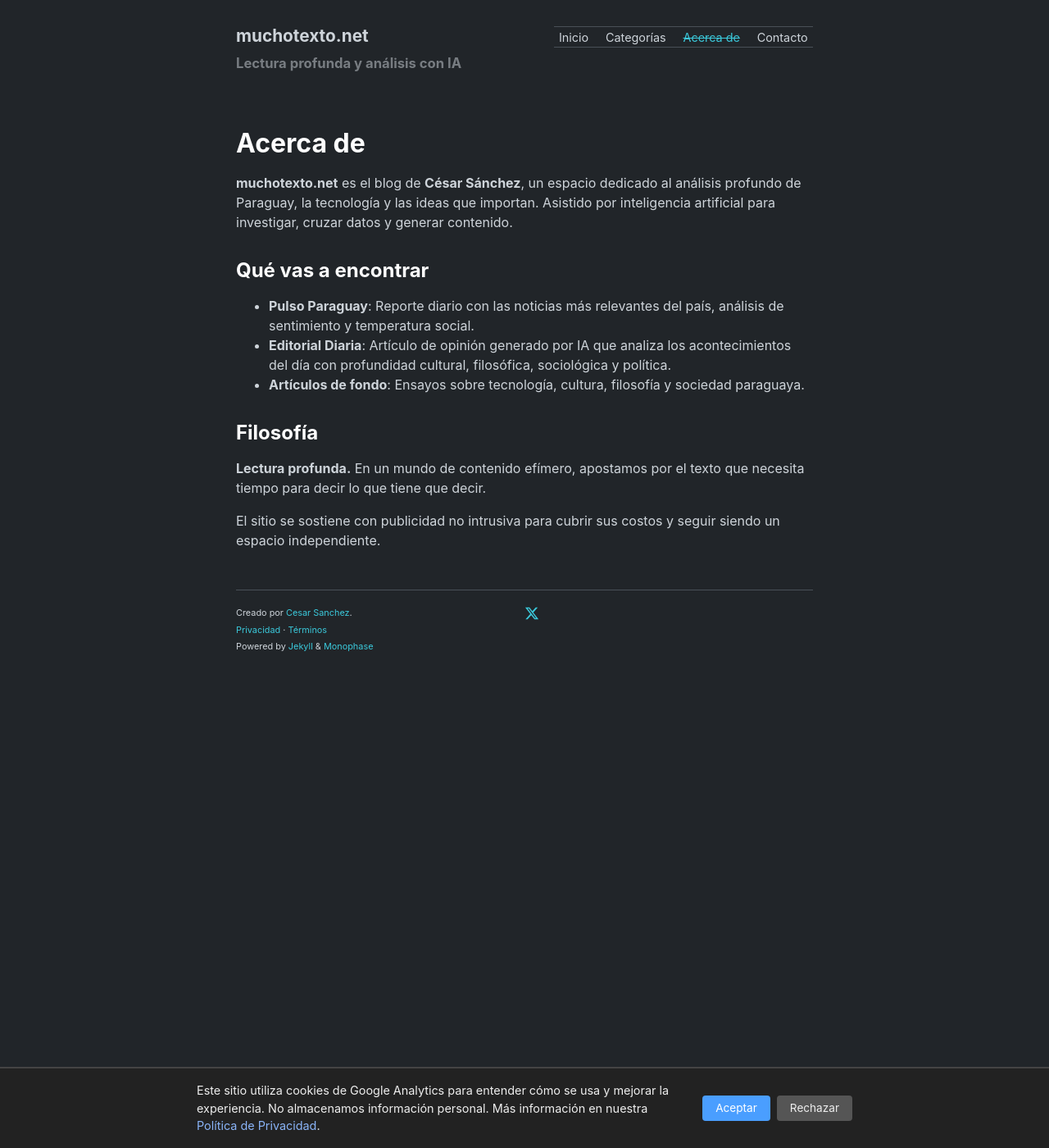
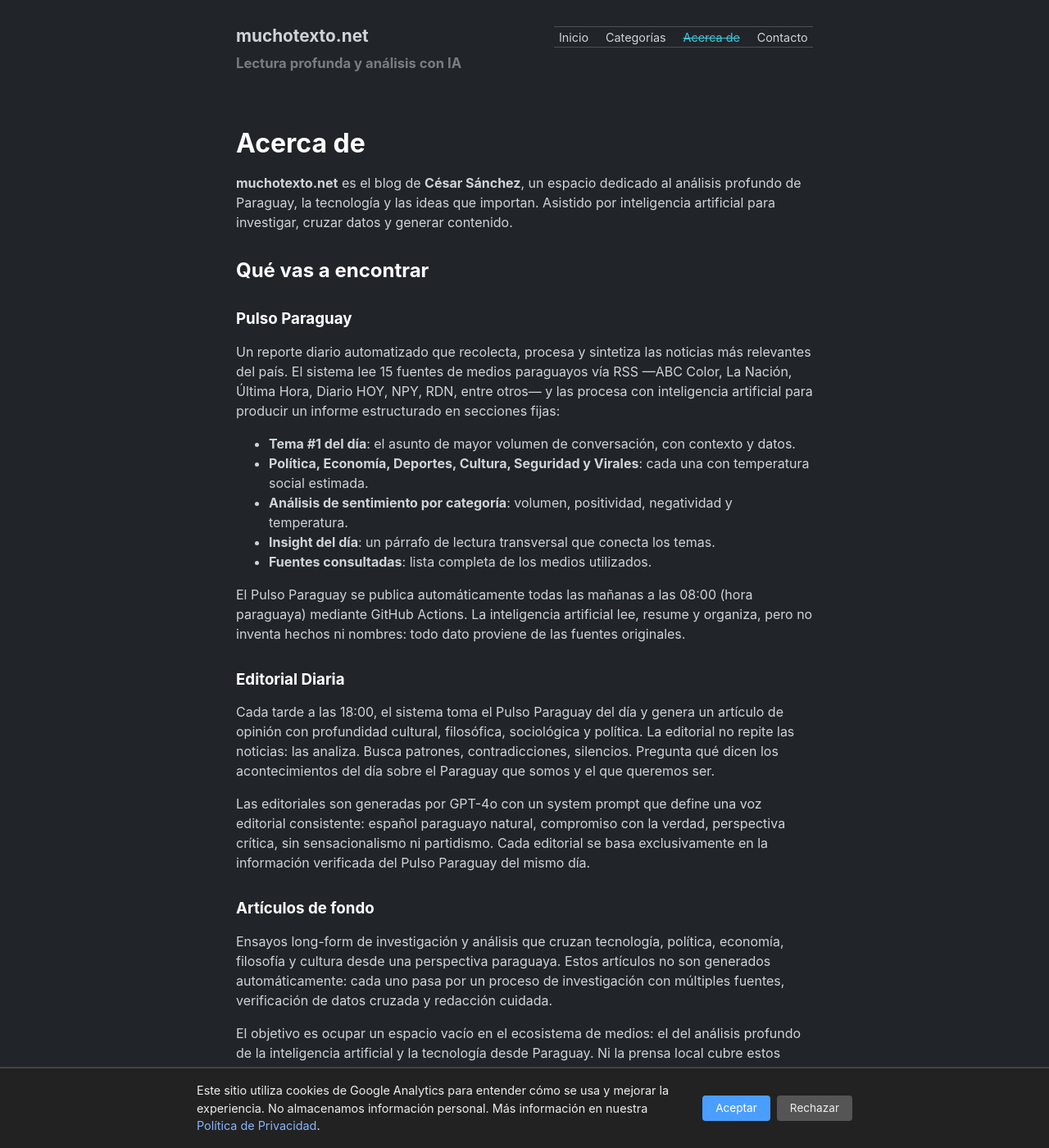
Before and after one commit to miravosqueinteresante/muchotexto.net, a Jekyll site: the page built from about.markdown, in a window 1280 px wide and 1400 px high. Shown: the whole window at 82% size. Built offline with Jekyll 4.4.1, drawn with Linux system fonts in a browser that asks for light colours; some of the changed text lies outside the part shown.

Commit message:
content: expandir /about y /contacto (>300 palabras)

```diff
--- a/about.markdown
+++ b/about.markdown
@@ -8,12 +8,34 @@ permalink: /about/
 
 ## Qué vas a encontrar
 
-- **Pulso Paraguay**: Reporte diario con las noticias más relevantes del país, análisis de sentimiento y temperatura social.
-- **Editorial Diaria**: Artículo de opinión generado por IA que analiza los acontecimientos del día con profundidad cultural, filosófica, sociológica y política.
-- **Artículos de fondo**: Ensayos sobre tecnología, cultura, filosofía y sociedad paraguaya.
+### Pulso Paraguay
+
+Un reporte diario automatizado que recolecta, procesa y sintetiza las noticias más relevantes del país. El sistema lee 15 fuentes de medios paraguayos vía RSS —ABC Color, La Nación, Última Hora, Diario HOY, NPY, RDN, entre otros— y las procesa con inteligencia artificial para producir un informe estructurado en secciones fijas:
+
+- **Tema #1 del día**: el asunto de mayor volumen de conversación, con contexto y datos.
+- **Política, Economía, Deportes, Cultura, Seguridad y Virales**: cada una con temperatura social estimada.
+- **Análisis de sentimiento por categoría**: volumen, positividad, negatividad y temperatura.
+- **Insight del día**: un párrafo de lectura transversal que conecta los temas.
+- **Fuentes consultadas**: lista completa de los medios utilizados.
+
+El Pulso Paraguay se publica automáticamente todas las mañanas a las 08:00 (hora paraguaya) mediante GitHub Actions. La inteligencia artificial lee, resume y organiza, pero no inventa hechos ni nombres: todo dato proviene de las fuentes originales.
+
+### Editorial Diaria
+
+Cada tarde a las 18:00, el sistema toma el Pulso Paraguay del día y genera un artículo de opinión con profundidad cultural, filosófica, sociológica y política. La editorial no repite las noticias: las analiza. Busca patrones, contradicciones, silencios. Pregunta qué dicen los acontecimientos del día sobre el Paraguay que somos y el que queremos ser.
+
+Las editoriales son generadas por GPT-4o con un system prompt que define una voz editorial consistente: español paraguayo natural, compromiso con la verdad, perspectiva crítica, sin sensacionalismo ni partidismo. Cada editorial se basa exclusivamente en la información verificada del Pulso Paraguay del mismo día.
+
+### Artículos de fondo
+
+Ensayos long-form de investigación y análisis que cruzan tecnología, política, economía, filosofía y cultura desde una perspectiva paraguaya. Estos artículos no son generados automáticamente: cada uno pasa por un proceso de investigación con múltiples fuentes, verificación de datos cruzada y redacción cuidada.
+
+El objetivo es ocupar un espacio vacío en el ecosistema de medios: el del análisis profundo de la inteligencia artificial y la tecnología desde Paraguay. Ni la prensa local cubre estos temas con la profundidad que merecen, ni la prensa internacional los cubre desde la perspectiva paraguaya.
+
+Algunos temas que hemos tratado: el proyecto Yguazú Digital con Taiwán, la tokenización del agro, la burbuja de la inteligencia artificial, la geopolítica de Peter Thiel en Paraguay, la primera encíclica papal sobre IA, y el uso de inteligencia artificial en el fútbol del Mundial 2026.
 
 ## Filosofía
 
-**Lectura profunda.** En un mundo de contenido efímero, apostamos por el texto que necesita tiempo para decir lo que tiene que decir.
+**Lectura profunda.** En un mundo de contenido efímero, apostamos por el texto que necesita tiempo para decir lo que tiene que decir. Sin pop-ups, sin muros de pago, sin scroll infinito. Solo texto, datos y análisis.
 
-El sitio se sostiene con publicidad no intrusiva para cubrir sus costos y seguir siendo un espacio independiente.
+El sitio se sostiene con publicidad no intrusiva para cubrir sus costos de infraestructura (GitHub Pages, GitHub Models API, Railway para comentarios) y seguir siendo un espacio independiente.
```
Also changed, not shown: contacto.markdown (+21 -1 lines).
